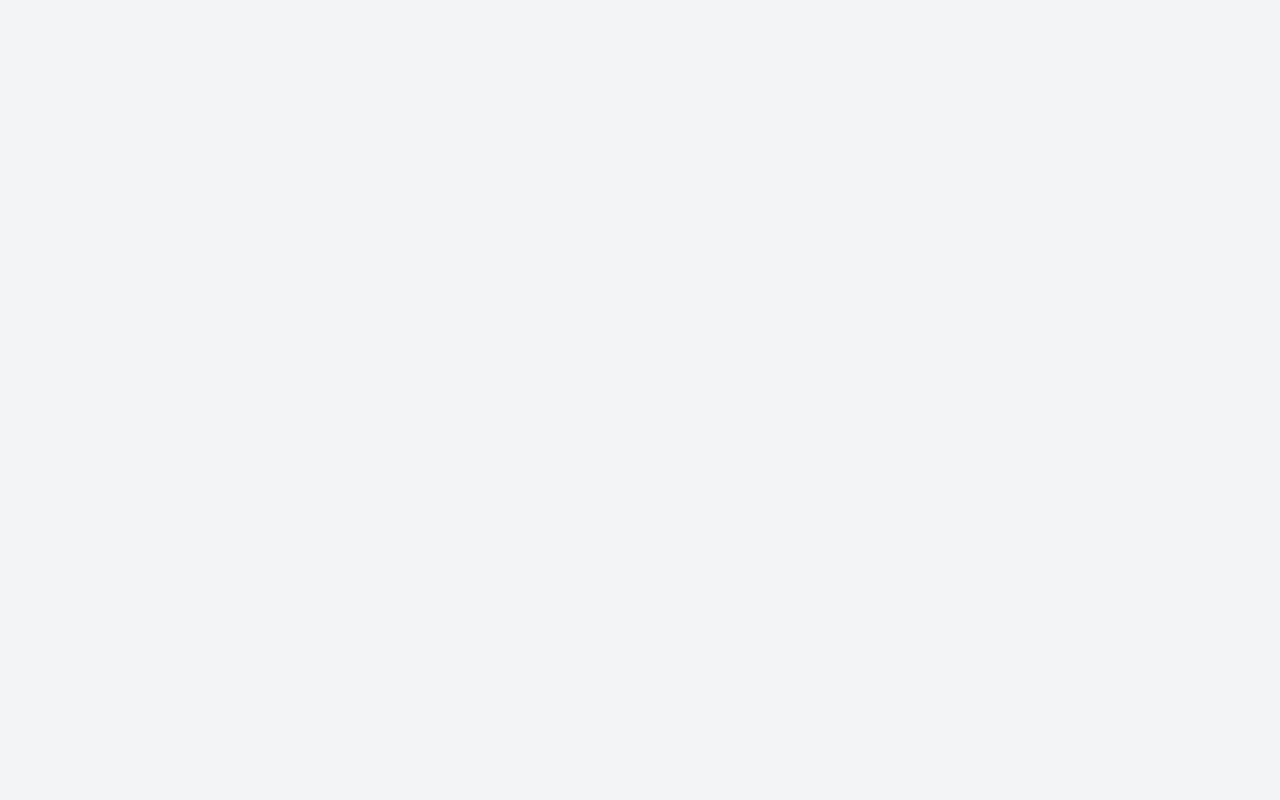
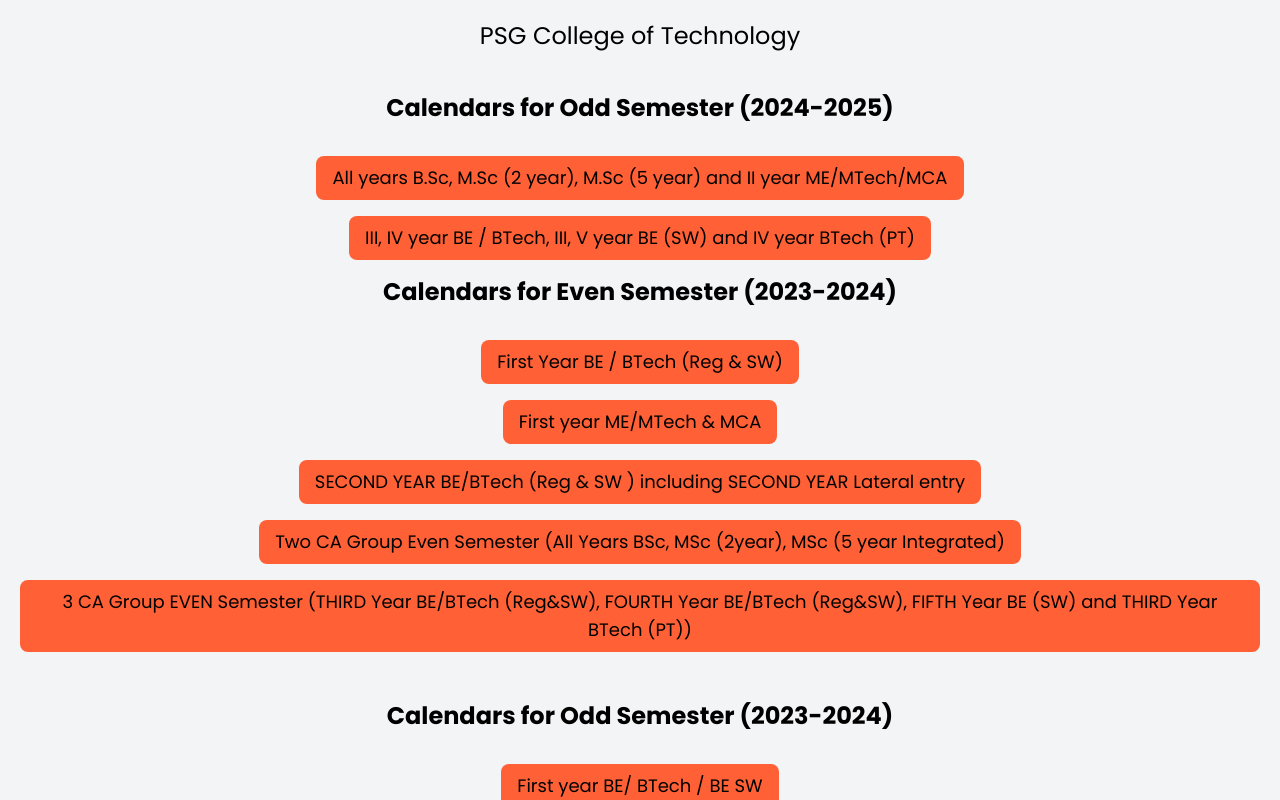
Before and after one commit to MrRhuezzler/college-yearly-planner, a React (Create React App) app in the folder packages/client/: page / in a window 1280 px wide. Built offline with nearby package versions, Linux system fonts and the light colour scheme; a web font is replaced by a local one.

Commit message:
frontend

```diff
--- a/packages/client/src/pages/Error404.js
+++ b/packages/client/src/pages/Error404.js
@@ -24,83 +24,97 @@
 
 const Error404 = () => {
   return (
-    <></>
-    // <div className="w-screen h-screen text-center overflow-x-hidden p-5">
-    //   <h1 className="text-2xl text-center mb-10">PSG College of Technology</h1>
-    //   <h1 className="mb-8 text-2xl font-bold">
-    //     Calendars for Even Semester (2023-2024)
-    //   </h1>
-    //   <div className="flex flex-col items-center text-center text-lg">
-    //     <Link to="eyJ5ZWFyIjoiMjAyMyIsImlkIjoiOCJ9">
-    //       <div className="px-4 py-2 bg-secondary rounded-lg mb-4">
-    //         First Year BE / BTech (Reg & SW)
-    //       </div>
-    //     </Link>
-    //     <Link to="eyJ5ZWFyIjoiMjAyMyIsImlkIjoiMTEifQ==">
-    //       <div className="px-4 py-2 bg-secondary rounded-lg mb-4">
-    //         First year ME/MTech & MCA
-    //       </div>
-    //     </Link>
-    //     <Link to="eyJ5ZWFyIjoiMjAyMyIsImlkIjoiMTAifQ==">
-    //       <div className="px-4 py-2 bg-secondary rounded-lg mb-4">
-    //         SECOND YEAR BE/BTech (Reg & SW ) including SECOND YEAR Lateral entry
-    //       </div>
-    //     </Link>
-    //     <Link to="eyJ5ZWFyIjoiMjAyMyIsImlkIjoiMiJ9">
-    //       <div className="px-4 py-2 bg-secondary rounded-lg mb-4">
-    //         Two CA Group Even Semester (All Years BSc, MSc (2year), MSc (5 year
-    //         Integrated)
-    //       </div>
-    //     </Link>
-    //     <Link to="eyJ5ZWFyIjoiMjAyMyIsImlkIjoiNCJ9">
-    //       <div className="px-4 py-2 bg-secondary rounded-lg mb-4">
-    //         3 CA Group EVEN Semester (THIRD Year BE/BTech (Reg&SW), FOURTH Year
-    //         BE/BTech (Reg&SW), FIFTH Year BE (SW) and THIRD Year BTech (PT))
-    //       </div>
-    //     </Link>
-    //   </div>
-    //   <h1 className="my-8 text-2xl font-bold">
-    //     Calendars for Odd Semester (2023-2024)
-    //   </h1>
-    //   <div className="flex flex-col items-center text-center text-lg">
-    //     {/* <Link to="/eyJ5ZWFyIjoiMjAyMyIsImlkIjoiMSJ9">
-    //       <div className="px-4 py-2 bg-secondary rounded-lg mb-4">
-    //         Two CA Group - Odd Semester (B.Sc & M.Sc ALL Years, MCA and ME/MTech
-    //         Second year)
-    //       </div>
-    //     </Link>
-    //     <Link to="/eyJ5ZWFyIjoiMjAyMyIsImlkIjoiMyJ9">
-    //       <div className="px-4 py-2 bg-secondary rounded-lg mb-4">
-    //         Three CA Group - Odd Semester (3rd and 4th year BE / B.Tech & SW 3rd
-    //         & 5th year)
-    //       </div>
-    //     </Link>
-    //     <Link to="/eyJ5ZWFyIjoiMjAyMyIsImlkIjoiNSJ9">
-    //       <div className="px-4 py-2 bg-secondary rounded-lg mb-4">
-    //         BE Sandwich Fourth year - Odd Semester
-    //       </div>
-    //     </Link>
-    //     <Link to="/eyJ5ZWFyIjoiMjAyMyIsImlkIjoiNiJ9">
-    //       <div className="px-4 py-2 bg-secondary rounded-lg mb-4">
-    //         Three CA Group - Odd Semester (2nd Year BE/BTech/BE SW)
-    //       </div>
-    //     </Link> */}
-    //     <Link to="/eyJ5ZWFyIjoiMjAyMyIsImlkIjoiOSJ9">
-    //       <div className="px-4 py-2 bg-secondary rounded-lg mb-4">
-    //         First year BE/ BTech / BE SW
-    //       </div>
-    //     </Link>
-    //     <Link to="/eyJ5ZWFyIjoiMjAyMyIsImlkIjoiNyJ9">
-    //       <div className="px-4 py-2 bg-secondary rounded-lg mb-4">
-    //         First year MCA/ME/MTech
-    //       </div>
-    //     </Link>
-    //   </div>
-    //   <p className="text-gray-600">
-    //     *Please click the link above to see the respective tentative academic
-    //     schedule.
-    //   </p>
-    // </div>
+    <div className="w-screen h-screen text-center overflow-x-hidden p-5">
+      <h1 className="text-2xl text-center mb-10">PSG College of Technology</h1>
+      <h1 className="mb-8 text-2xl font-bold">
+        Calendars for Odd Semester (2024-2025)
+      </h1>
+      <div className="flex flex-col items-center text-center text-lg">
+        <Link to="eyJ5ZWFyIjoiMjAyNCIsImlkIjoiMTMifQ==">
+          <div className="px-4 py-2 bg-secondary rounded-lg mb-4">
+            All years B.Sc, M.Sc (2 year), M.Sc (5 year) and II year ME/MTech/MCA
+          </div>
+        </Link>
+        <Link to="eyJ5ZWFyIjoiMjAyNCIsImlkIjoiMTIifQ==">
+          <div className="px-4 py-2 bg-secondary rounded-lg mb-4">
+            III, IV year BE / BTech, III, V year BE (SW) and IV year BTech (PT)
+          </div>
+        </Link>
+      </div>
+      <h1 className="mb-8 text-2xl font-bold">
+        Calendars for Even Semester (2023-2024)
+      </h1>
+      <div className="flex flex-col items-center text-center text-lg">
+        <Link to="eyJ5ZWFyIjoiMjAyMyIsImlkIjoiOCJ9">
+          <div className="px-4 py-2 bg-secondary rounded-lg mb-4">
+            First Year BE / BTech (Reg & SW)
+          </div>
+        </Link>
+        <Link to="eyJ5ZWFyIjoiMjAyMyIsImlkIjoiMTEifQ==">
+          <div className="px-4 py-2 bg-secondary rounded-lg mb-4">
+            First year ME/MTech & MCA
+          </div>
+        </Link>
+        <Link to="eyJ5ZWFyIjoiMjAyMyIsImlkIjoiMTAifQ==">
+          <div className="px-4 py-2 bg-secondary rounded-lg mb-4">
+            SECOND YEAR BE/BTech (Reg & SW ) including SECOND YEAR Lateral entry
+          </div>
+        </Link>
+        <Link to="eyJ5ZWFyIjoiMjAyMyIsImlkIjoiMiJ9">
+          <div className="px-4 py-2 bg-secondary rounded-lg mb-4">
+            Two CA Group Even Semester (All Years BSc, MSc (2year), MSc (5 year
+            Integrated)
+          </div>
+        </Link>
+        <Link to="eyJ5ZWFyIjoiMjAyMyIsImlkIjoiNCJ9">
+          <div className="px-4 py-2 bg-secondary rounded-lg mb-4">
+            3 CA Group EVEN Semester (THIRD Year BE/BTech (Reg&SW), FOURTH Year
+            BE/BTech (Reg&SW), FIFTH Year BE (SW) and THIRD Year BTech (PT))
+          </div>
+        </Link>
+      </div>
+      <h1 className="my-8 text-2xl font-bold">
+        Calendars for Odd Semester (2023-2024)
+      </h1>
+      <div className="flex flex-col items-center text-center text-lg">
+        {/* <Link to="/eyJ5ZWFyIjoiMjAyMyIsImlkIjoiMSJ9">
+          <div className="px-4 py-2 bg-secondary rounded-lg mb-4">
+            Two CA Group - Odd Semester (B.Sc & M.Sc ALL Years, MCA and ME/MTech
+            Second year)
+          </div>
+        </Link>
+        <Link to="/eyJ5ZWFyIjoiMjAyMyIsImlkIjoiMyJ9">
+          <div className="px-4 py-2 bg-secondary rounded-lg mb-4">
+            Three CA Group - Odd Semester (3rd and 4th year BE / B.Tech & SW 3rd
+            & 5th year)
+          </div>
+        </Link>
+        <Link to="/eyJ5ZWFyIjoiMjAyMyIsImlkIjoiNSJ9">
+          <div className="px-4 py-2 bg-secondary rounded-lg mb-4">
+            BE Sandwich Fourth year - Odd Semester
+          </div>
+        </Link>
+        <Link to="/eyJ5ZWFyIjoiMjAyMyIsImlkIjoiNiJ9">
+          <div className="px-4 py-2 bg-secondary rounded-lg mb-4">
+            Three CA Group - Odd Semester (2nd Year BE/BTech/BE SW)
+          </div>
+        </Link> */}
+        <Link to="/eyJ5ZWFyIjoiMjAyMyIsImlkIjoiOSJ9">
+          <div className="px-4 py-2 bg-secondary rounded-lg mb-4">
+            First year BE/ BTech / BE SW
+          </div>
+        </Link>
+        <Link to="/eyJ5ZWFyIjoiMjAyMyIsImlkIjoiNyJ9">
+          <div className="px-4 py-2 bg-secondary rounded-lg mb-4">
+            First year MCA/ME/MTech
+          </div>
+        </Link>
+      </div>
+      <p className="text-gray-600">
+        *Please click the link above to see the respective tentative academic
+        schedule.
+      </p>
+    </div>
   );
 };
 
```
